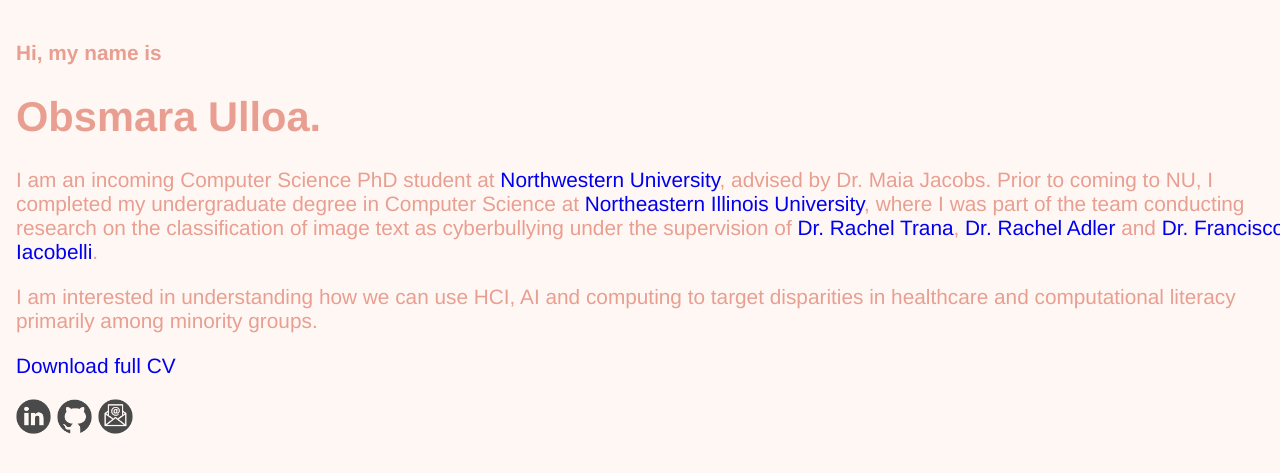
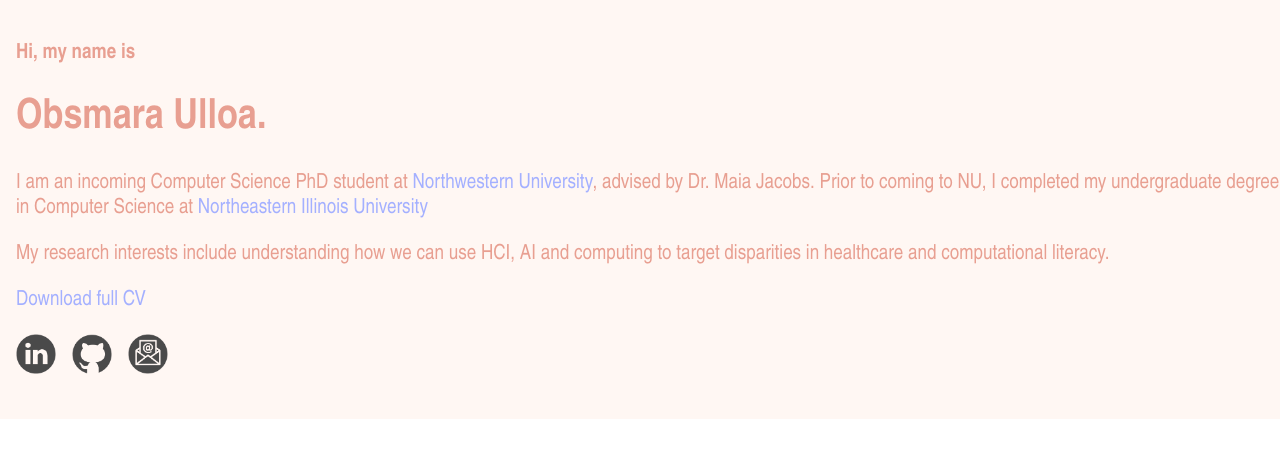
Before and after one commit to Mara16/mara16.github.io, a website: page index.html in a window 1280 px wide. Shown: the part 503-976 px from the top of the page. After the commit the page ends 922 px from the top, so only its background shows below. Drawn offline with Linux system fonts and the light colour scheme.

Commit message:
update logo, contant links.

```diff
--- a/CSS/home.css
+++ b/CSS/home.css
@@ -3,21 +3,22 @@
 }
 
 a {
+    color: #A4B0FF;
     text-decoration: none;
-  }
+}
+
+a:hover {
+    text-decoration: underline;
+    color: #25395C;
+}
 
 .aboutMe {
     color: #e89f91;
-    font-family: 'Franklin Gothic Medium', 'Arial Narrow', Arial, sans-serif;
+    font-family: 'Arial Narrow', Arial, sans-serif;
     font-size: 1.3rem;
     background-color: #fff7f3;
     padding: 1rem;
     width: 100%;
-}
-
-#contact {
-    width: 35px;
-    height: 35px;
 }
 
 .pic {
@@ -25,10 +26,24 @@
     justify-content: center;
 }
 
-#hs  {
-        float: left;
-        margin: 30px 15px 0 0;
-    }
+ul {
+    display: flex;
+    list-style-type: none;
+    padding: 0;
+}
+
+ul li {
+    padding-right: 1rem;
+}
+
+ul li:last-child {
+    padding-right: 0;
+}
+
+ul img {
+    width: 2.5rem;
+    height: 2.5rem;
+}
 
 #h1 {
     color: #4a4a4a;
--- a/index.html
+++ b/index.html
@@ -23,26 +23,27 @@
             <div class="aboutMe">
                 <h4>Hi, my name is</h4>
                 <h1>Obsmara Ulloa.</h1>
-                <p>I am an incoming Computer Science PhD student at <a href="https://www.northwestern.edu/">Northwestern University</a>, advised by Dr. Maia Jacobs. Prior to coming to NU, I completed my undergraduate degree in Computer Science at <a href="https://www.neiu.edu/">Northeastern Illinois University</a>, where I was part of the team conducting research on the classification of image text as cyberbullying under the supervision of <a href="https://racheltrana.com/">Dr. Rachel Trana</a>, <a href="https://rachelfadler.com/index.html">Dr. Rachel Adler</a> and <a href="http://fid.cl/">Dr. Francisco Iacobelli</a>.</p>
-                <p>I am interested in understanding how we can use HCI, AI and computing to target disparities in healthcare and computational literacy primarily among minority groups.</p>
+                <p>I am an incoming Computer Science PhD student at <a href="https://www.northwestern.edu/">Northwestern University</a>, advised by Dr. Maia Jacobs. Prior to coming to NU, I completed my undergraduate degree in Computer Science at <a href="https://www.neiu.edu/">Northeastern Illinois University</a></p>
+                <p>My research interests include understanding how we can use HCI, AI and computing to target disparities in healthcare and computational literacy.</p>
                 <a href="images/Ulloa_O_CV.pdf" target="_blank">Download full CV</a>
-
-                <p>
-                    <a href="https://www.linkedin.com/in/mara-ulloa/">
-                        <img src="images/Contact/LinkedIn.png" alt="LinkedIn" id="contact">
-                    </a>
-
-                    <a href="https://github.com/">
-                        <img src="images/Contact/GitHub.png" alt="GitHub" id="contact">
-                    </a>
-
-                    <a href="mailto:obsmaraulloa2026@u.northwestern.edu" >
-                        <img src="images/Contact/Email.png" alt="Email" id="contact">
-                    </a>
-                </p>
-
+                <ul>
+                    <li>
+                        <a href="https://www.linkedin.com/in/mara-ulloa/">
+                            <img src="images/Contact/LinkedIn.png" alt="LinkedIn">
+                        </a>
+                    </li>
+                    <li>
+                        <a href="https://github.com/Mara16">
+                            <img src="images/Contact/GitHub.png" alt="GitHub">
+                        </a>
+                    </li>
+                    <li>
+                        <a href="mailto:obsmaraulloa2026@u.northwestern.edu">
+                            <img src="images/Contact/Email.png" alt="Email">
+                        </a>
+                    </li>
+                </ul>
             </div>
         </div>
-        <script src="" async defer></script>
     </body>
 </html>
```
Also changed, not shown: images/logo_OU.png.
